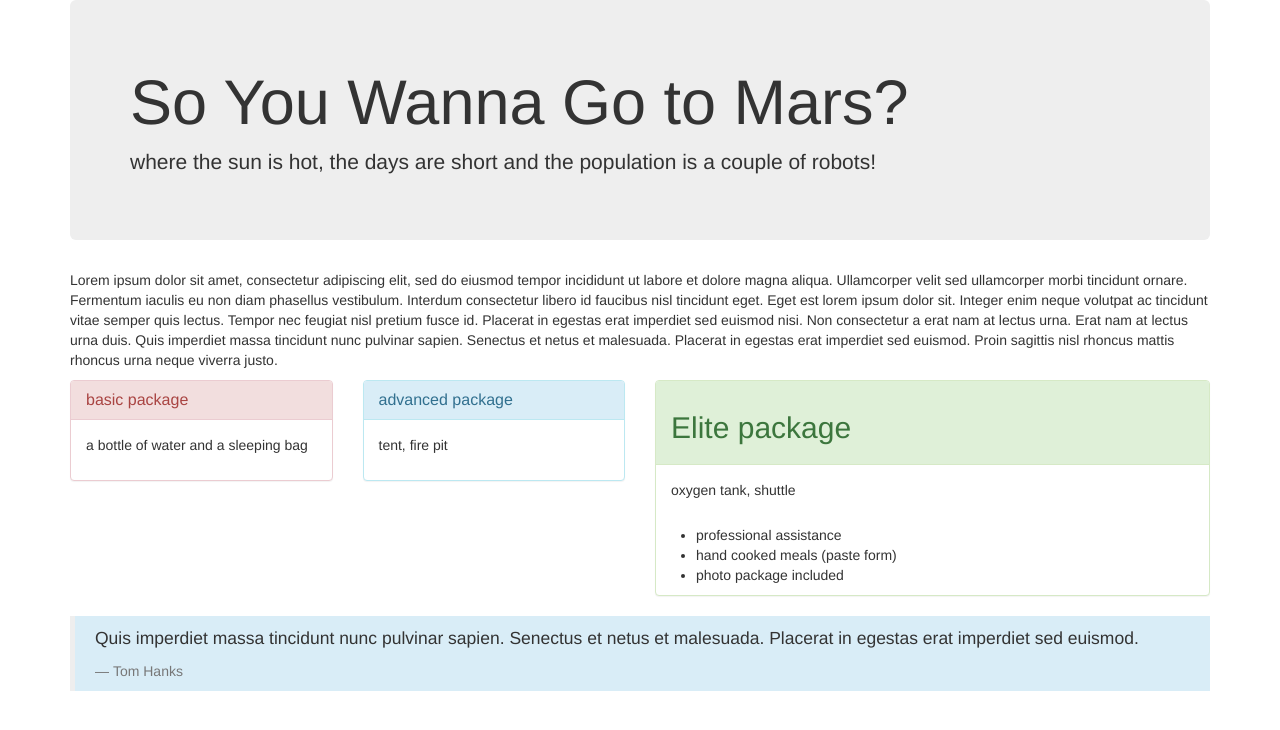
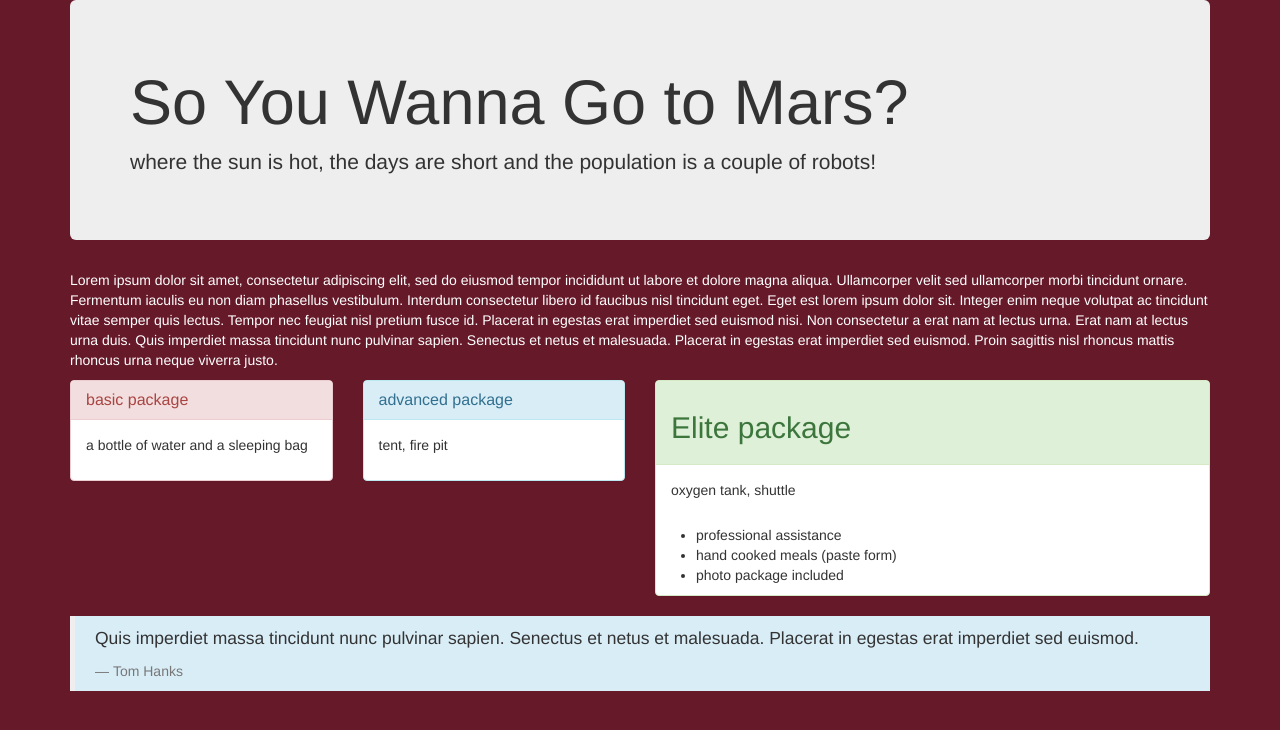
Before and after one commit to J-Michael-Brown/tie-you-bootstraps-on-Mars, a plain HTML site: page index.html in a window 1280 px wide. Drawn offline with Linux system fonts and the light colour scheme.

Commit message:
add own css styling, clean readability

```diff
--- /dev/null
+++ b/css/style.css
@@ -0,0 +1,10 @@
+body {
+  background-color: #661929;
+
+
+}
+
+.base {
+  color: white;
+
+}
--- a/index.html
+++ b/index.html
@@ -2,6 +2,7 @@
 <html>
   <head>
     <link rel="stylesheet" href="css/bootstrap.min.css">
+    <link rel="stylesheet" href="css/style.css">
     <meta charset="utf-8">
     <title>Mars attack</title>
   </head>
@@ -11,7 +12,7 @@
           <h1>So You Wanna Go to Mars?</h1>
           <p>where the sun is hot, the days are short and the population is a couple of robots!</p>
         </div>
-        <p>Lorem ipsum dolor sit amet, consectetur adipiscing elit, sed do eiusmod tempor incididunt ut labore et dolore magna aliqua. Ullamcorper velit sed ullamcorper morbi tincidunt ornare. Fermentum iaculis eu non diam phasellus vestibulum. Interdum consectetur libero id faucibus nisl tincidunt eget. Eget est lorem ipsum dolor sit. Integer enim neque volutpat ac tincidunt vitae semper quis lectus. Tempor nec feugiat nisl pretium fusce id. Placerat in egestas erat imperdiet sed euismod nisi. Non consectetur a erat nam at lectus urna. Erat nam at lectus urna duis. Quis imperdiet massa tincidunt nunc pulvinar sapien. Senectus et netus et malesuada. Placerat in egestas erat imperdiet sed euismod. Proin sagittis nisl rhoncus mattis rhoncus urna neque viverra justo.
+        <p class="base">Lorem ipsum dolor sit amet, consectetur adipiscing elit, sed do eiusmod tempor incididunt ut labore et dolore magna aliqua. Ullamcorper velit sed ullamcorper morbi tincidunt ornare. Fermentum iaculis eu non diam phasellus vestibulum. Interdum consectetur libero id faucibus nisl tincidunt eget. Eget est lorem ipsum dolor sit. Integer enim neque volutpat ac tincidunt vitae semper quis lectus. Tempor nec feugiat nisl pretium fusce id. Placerat in egestas erat imperdiet sed euismod nisi. Non consectetur a erat nam at lectus urna. Erat nam at lectus urna duis. Quis imperdiet massa tincidunt nunc pulvinar sapien. Senectus et netus et malesuada. Placerat in egestas erat imperdiet sed euismod. Proin sagittis nisl rhoncus mattis rhoncus urna neque viverra justo.
         </p>
         <div class="row">
           <div class="col-md-3">
@@ -55,10 +56,10 @@
       </div>
 
 
-        <blockquote class="bg-info">
-          <p>Quis imperdiet massa tincidunt nunc pulvinar sapien. Senectus et netus et malesuada. Placerat in egestas erat imperdiet sed euismod.</p>
-          <footer>Tom Hanks</footer>
-        </blockquote>
-      </div>
+      <blockquote class="bg-info">
+        <p>Quis imperdiet massa tincidunt nunc pulvinar sapien. Senectus et netus et malesuada. Placerat in egestas erat imperdiet sed euismod.</p>
+        <footer>Tom Hanks</footer>
+      </blockquote>
+    </div>
   </body>
 </html>
```
